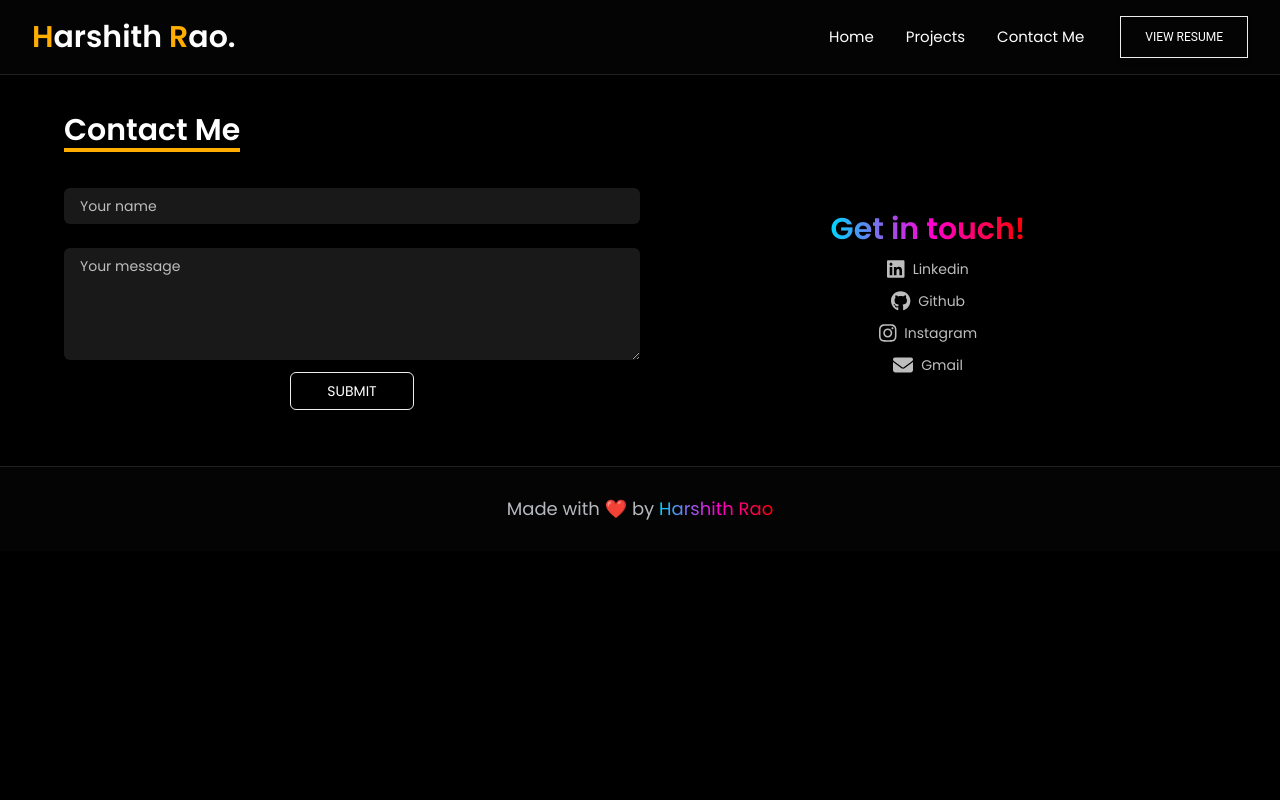
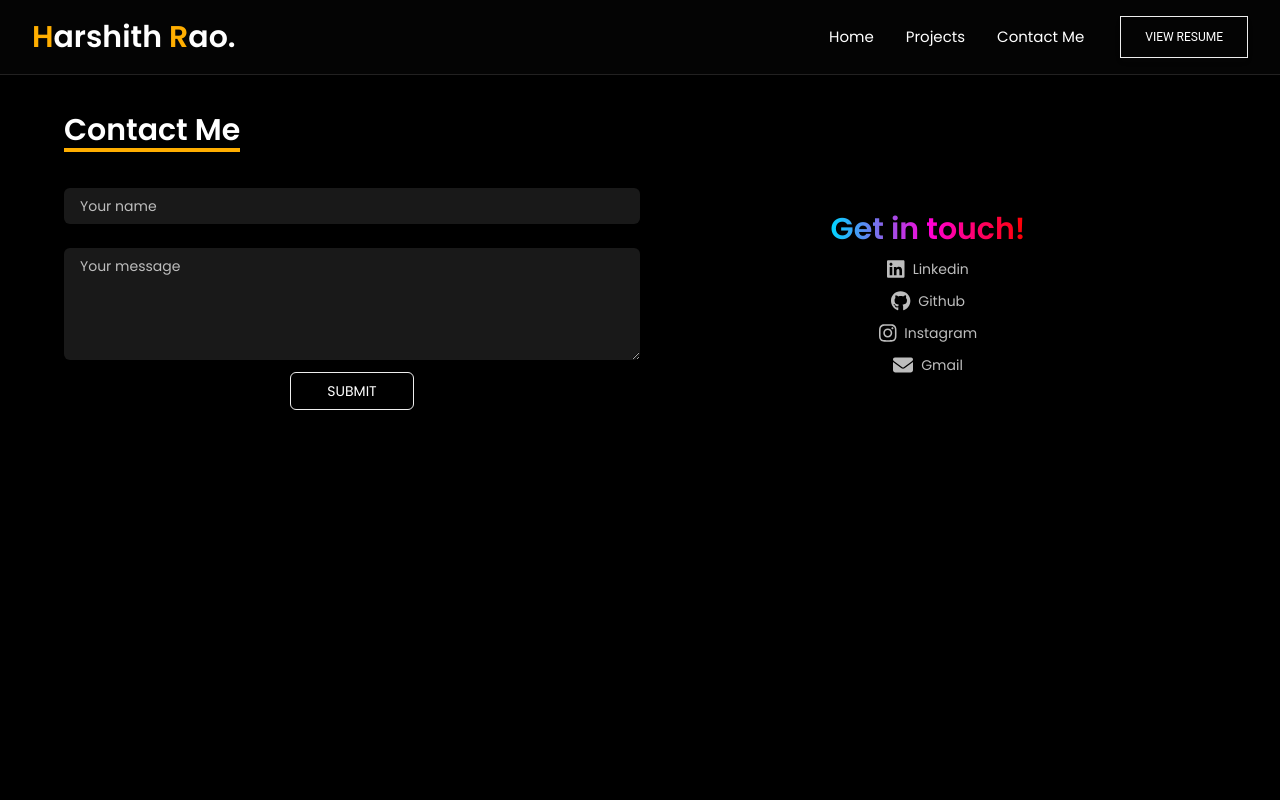
Before and after one commit to harshithrao07/portfolio-nextjs, a Next.js app: page /contact in a window 1280 px wide. Shown: the top 800 px of the page. Built offline with nearby package versions, Linux system fonts and the light colour scheme.

Commit message:
fixed contact page

```diff
--- a/app/contact/page.jsx
+++ b/app/contact/page.jsx
@@ -44,7 +44,7 @@ const Contact = () => {
     ]
 
     return (
-        <div className='px-6 lg:px-16 lg:mb-14 mt-16 mb-5 md:mt-28 md:h-max'>
+        <div className='px-6 h-max xl:min-h-screen lg:px-16 lg:mb-14 mt-16 mb-5 md:mt-28 md:h-max'>
             <div className='flex justify-start'>
                 <h1 className='font-semibold border-b-2 md:border-b-4 border-[#FFAE00] w-fit mb-2 lg:mb-6 text-xl md:text-3xl'>Contact Me</h1>
             </div>
```
